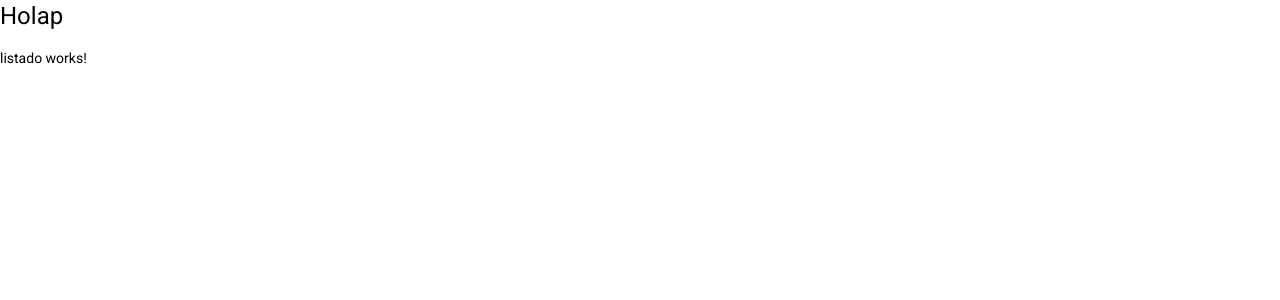
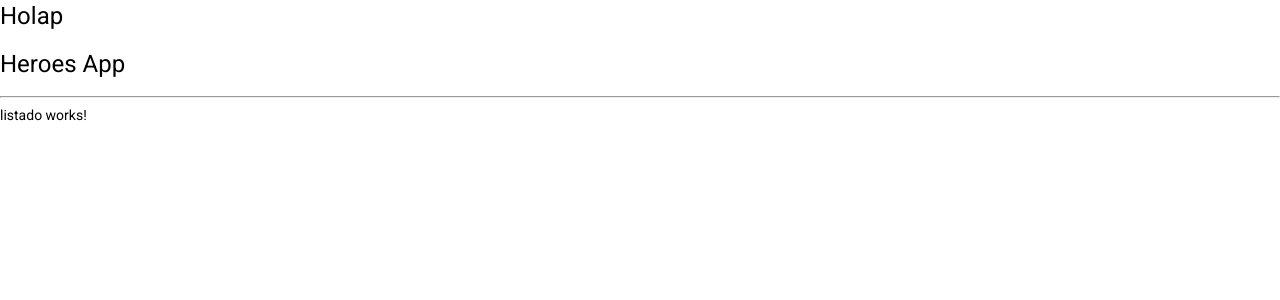
Before and after one commit to lelequinter/05-heroesApp, an Angular app: page /heroes/listado in a window 1280 px wide. Shown: the top 300 px of the page. Built offline with nearby package versions, Linux system fonts and the light colour scheme.

Commit message:
Mostrar Rutas Hijas - Segundo RouterOutlet

```diff
--- a/src/app/heroes/heroes-routing.module.ts
+++ b/src/app/heroes/heroes-routing.module.ts
@@ -4,10 +4,12 @@ import { AgregarComponent } from './pages/agregar/agregar.component';
 import { BuscarComponent } from './pages/buscar/buscar.component';
 import { HeroeComponent } from './pages/heroe/heroe.component';
 import { ListadoComponent } from './pages/listado/listado.component';
+import { HomeComponent } from './pages/home/home.component';
 
 const routes: Routes = [
   {
     path: '',
+    component: HomeComponent,
     children: [
       {
         path: 'listado',
--- a/src/app/heroes/pages/home/home.component.html
+++ b/src/app/heroes/pages/home/home.component.html
@@ -1 +1,4 @@
-<p>home works!</p>
+<h1>Heroes App</h1>
+<hr />
+
+<router-outlet></router-outlet>
```
